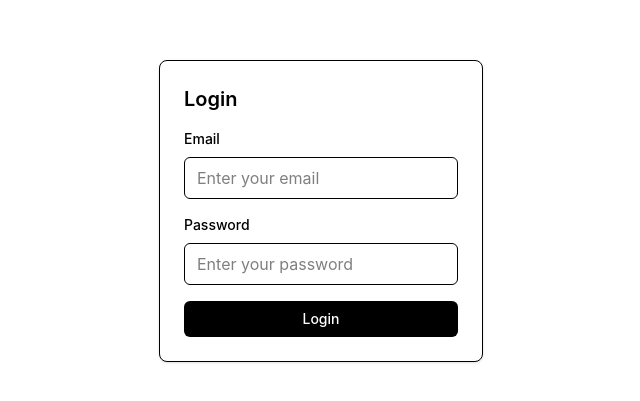
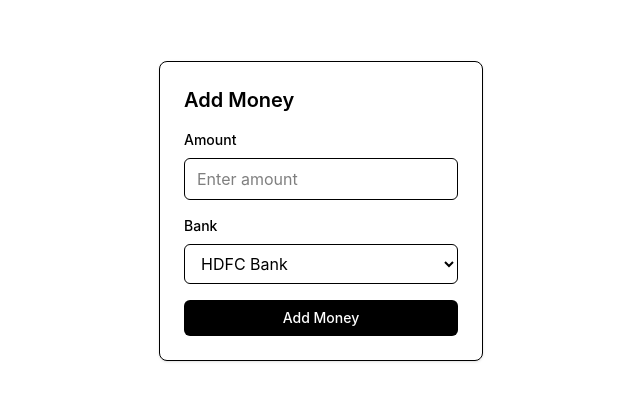
Before and after one commit to Czar-16/payloop, a Next.js app in the folder apps/user-payloop/: page / in a window 1280 px wide. Shown: the part 189-590 px from the top of the page, without its empty margins (319-959 px from the left). Built offline with nearby package versions, Linux system fonts and the light colour scheme.

Commit message:
feat: Select Options added of Bank in UI

```diff
--- a/apps/user-payloop/app/page.tsx
+++ b/apps/user-payloop/app/page.tsx
@@ -1,5 +1,6 @@
 import { Button } from "@repo/ui/button";
 import { Card } from "@repo/ui/card";
+import { Select } from "@repo/ui/select";
 import { TextInput } from "@repo/ui/text-input";
 
 export default function Home() {
@@ -7,23 +8,26 @@ export default function Home() {
     <main className="flex min-h-screen items-center justify-center">
       <Card>
         <div className="flex flex-col gap-4">
-          <h2 className="text-xl font-semibold">Login</h2>
+          <h2 className="text-xl font-semibold">Add Money</h2>
 
           <TextInput
-            label="Email"
-            name="email"
-            type="email"
-            placeholder="Enter your email"
+            label="Amount"
+            name="amount"
+            type="number"
+            placeholder="Enter amount"
           />
 
-          <TextInput
-            label="Password"
-            name="password"
-            type="password"
-            placeholder="Enter your password"
+          <Select
+            label="Bank"
+            name="bank"
+            options={[
+              { value: "hdfc", label: "HDFC Bank" },
+              { value: "sbi", label: "State Bank of India" },
+              { value: "icici", label: "ICICI Bank" },
+            ]}
           />
 
-          <Button type="submit">Login</Button>
+          <Button type="submit">Add Money</Button>
         </div>
       </Card>
     </main>
--- /dev/null
+++ b/packages/ui/src/select.tsx
@@ -0,0 +1,31 @@
+import React from "react";
+
+interface SelectOption {
+  value: string;
+  label: string;
+}
+
+interface SelectProps {
+  label: string;
+  name?: string;
+  options: SelectOption[];
+}
+
+export function Select({ label, name, options }: SelectProps) {
+  return (
+    <div className="flex flex-col gap-2">
+      <label className="text-sm font-medium">{label}</label>
+
+      <select
+        name={name}
+        className="rounded-md border px-3 py-2 outline-none focus:ring-2"
+      >
+        {options.map((option) => (
+          <option key={option.value} value={option.value}>
+            {option.label}
+          </option>
+        ))}
+      </select>
+    </div>
+  );
+}
```
